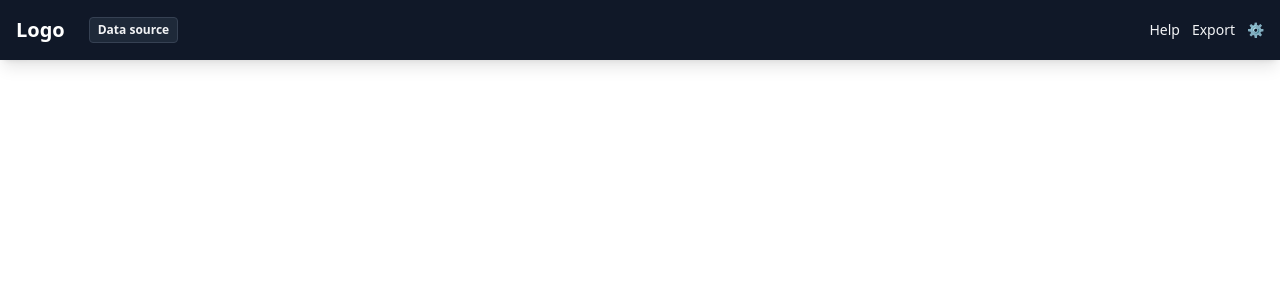
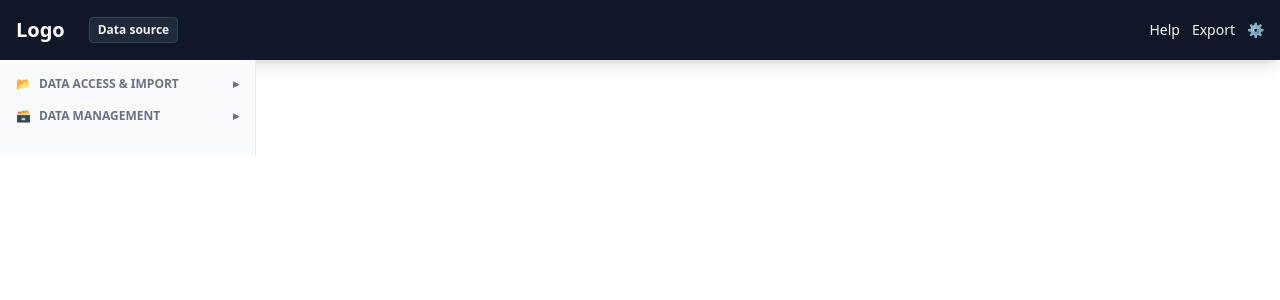
Before and after one commit to Tomosius/Morphium, a Next.js app in the folder frontend/: page / in a window 1280 px wide. Shown: the top 300 px of the page. Built offline with nearby package versions, Linux system fonts and the light colour scheme.

Commit message:
SideNav.tsx is created
now On big Screen there is Side Navigation

```diff
--- a/frontend/src/app/layout.tsx
+++ b/frontend/src/app/layout.tsx
@@ -2,6 +2,7 @@ import type {Metadata} from "next";
 
 import "@/app/globals.css";
 import TopNav from "@/components/navigation/TopNav";
+import SideNav  from "@/components/navigation/SideNav";
 
 
 // Optional: Set default metadata (title, description, etc.)
@@ -18,8 +19,16 @@ export default function RootLayout({
     return (
         <html lang="en">
         <body>
-        <TopNav></TopNav>
-        <main> {children}</main>
+        <TopNav/>
+        <main className="grid grid-cols-1 md:grid-cols-[auto_1fr] gap-4">
+            <div>
+                <SideNav/>
+            </div>
+            <div>
+                            {children}
+
+            </div>
+        </main>
         </body>
         </html>
     );
--- /dev/null
+++ b/frontend/src/components/navigation/SideNav.tsx
@@ -0,0 +1,112 @@
+// frontend/src/components/navigation/SideNav.tsx
+
+"use client";
+
+/**
+ * SideNav.tsx
+ *
+ * Responsive side navigation menu designed for desktop (`md:block`).
+ * Features accordion-style collapsible menu groups, loaded from central navigation config.
+ *
+ * - Clicking a group header expands/collapses links.
+ * - ESC or clicking outside closes any open accordion group.
+ * - Designed specifically for desktop sidebar navigation.
+ * - Accessible and reusable.
+ *
+ * Navigation data (groups/links) loaded from NavigationLinks.ts.
+ */
+
+import React, { useState, useEffect, useRef } from "react";
+import { menuGroups } from "@/components/navigation/NavigationLinks";
+
+/**
+ * SideNav Component:
+ * Renders sidebar navigation with collapsible groups.
+ */
+export default function SideNav() {
+  // State: Tracks currently opened group (accordion-style).
+  const [openGroup, setOpenGroup] = useState<string | null>(null);
+
+  // Ref: Menu container reference for click-outside logic.
+  const menuRef = useRef<HTMLDivElement>(null);
+
+  /**
+   * Effect: Closes the accordion group on ESC key press.
+   */
+  useEffect(() => {
+    function handleEscape(e: KeyboardEvent) {
+      if (e.key === "Escape") setOpenGroup(null);
+    }
+    window.addEventListener("keydown", handleEscape);
+    return () => window.removeEventListener("keydown", handleEscape);
+  }, []);
+
+  /**
+   * Effect: Closes accordion groups when clicking outside.
+   */
+  useEffect(() => {
+    function handleClickOutside(e: MouseEvent) {
+      if (menuRef.current && !menuRef.current.contains(e.target as Node)) {
+        setOpenGroup(null);
+      }
+    }
+    document.addEventListener("mousedown", handleClickOutside);
+    return () => document.removeEventListener("mousedown", handleClickOutside);
+  }, []);
+
+  /**
+   * Toggles accordion group visibility.
+   * Only one group open at a time.
+   * @param title Group title used as unique ID.
+   */
+  const handleGroupClick = (title: string) => {
+    setOpenGroup((prev) => (prev === title ? null : title));
+  };
+
+  // --- RENDER ---
+
+  return (
+    <aside
+      ref={menuRef}
+      className="hidden md:block w-64 bg-gray-50 dark:bg-gray-900 border-r border-gray-200 dark:border-gray-700 p-4 text-sm overflow-y-auto"
+      aria-label="Sidebar navigation"
+    >
+      <nav>
+        {menuGroups.map((group) => (
+          <div key={group.title} className="mb-4">
+            {/* Group Header: clickable accordion toggle */}
+            <button
+              className="w-full flex items-center justify-between font-bold text-xs text-gray-500 uppercase mb-2 focus:outline-none"
+              onClick={() => handleGroupClick(group.title)}
+              aria-expanded={openGroup === group.title}
+              aria-controls={`group-${group.title}`}
+              type="button"
+            >
+              <span className="flex items-center gap-2">
+                {group.icon && <span>{group.icon}</span>}
+                {group.title}
+              </span>
+              <span>{openGroup === group.title ? "▾" : "▸"}</span>
+            </button>
+
+            {/* Group Links: Collapsible content */}
+            {openGroup === group.title && (
+              <div className="ml-2" id={`group-${group.title}`}>
+                {group.links.map((link) => (
+                  <a
+                    key={link.href}
+                    href={link.href}
+                    className="block py-1 text-sm hover:underline"
+                  >
+                    {link.icon && <span className="mr-2">{link.icon}</span>}
+                    {link.label}
+                  </a>
+                ))}
+              </div>
+            )}
+          </div>
+        ))}
+      </nav>
+    </aside>
+  );
+}
```
